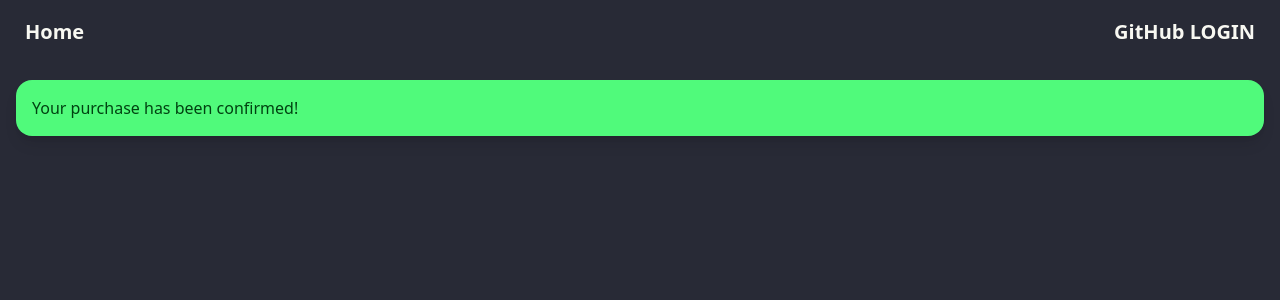
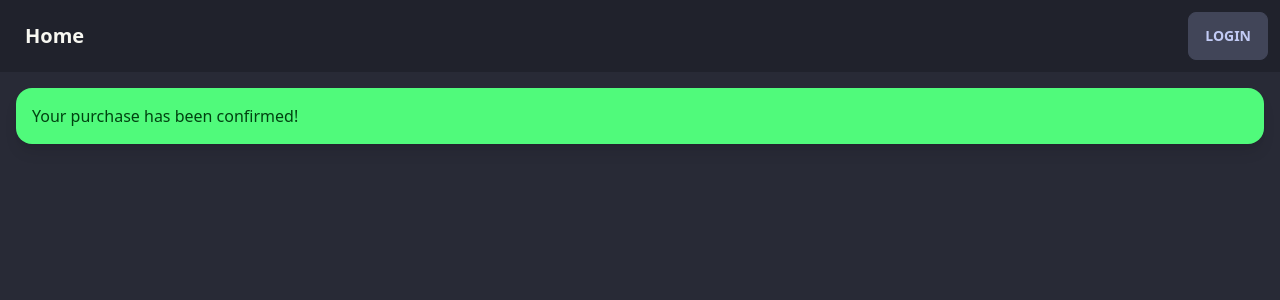
Before and after one commit to jsc-repo/fullstack_budget_api, a React (Vite) app in the folder frontend/: page /profile in a window 1280 px wide. Shown: the top 300 px of the page. Built offline with nearby package versions, Linux system fonts and the light colour scheme; no server answers.

Commit message:
added Login dropdown

```diff
--- a/frontend/src/App.jsx
+++ b/frontend/src/App.jsx
@@ -2,7 +2,7 @@ import { useQuery } from "@tanstack/react-query";
 import { useState, useEffect } from "react";
 import { Routes, Route, useLocation } from "react-router-dom";
 import GitHubLogin from "./components/auth/GitHubLogin";
-import GitHubLogout from "./components/auth/GitHubLogout";
+import Logout from "./components/auth/Logout";
 import ProtectedRoutes from "./components/auth/ProtectedRoutes";
 import ListCategory from "./components/categories/ListCategory";
 import ListExpenses from "./components/expenses/ListExpenses";
@@ -34,7 +34,7 @@ function App() {
           <Route index element={<Index />} />
           <Route path="/" element={<Index />} />
           <Route path="/github/login" element={<GitHubLogin />} />
-          <Route path="/github/logout" element={<GitHubLogout />} />
+          <Route path="/github/logout" element={<Logout />} />
           <Route path="categories" element={<ListCategory />} />
           <Route element={<ProtectedRoutes profile={profile} />}>
             <Route path="profile" element={<ProfileLayout />}>
--- a/frontend/src/components/Navbar.jsx
+++ b/frontend/src/components/Navbar.jsx
@@ -1,7 +1,7 @@
 import { useEffect } from "react";
 import { Link } from "react-router-dom";
 import useAuthStore from "../store/authStore";
-import GitHubLogout from "./auth/GitHubLogout";
+import Logout from "./auth/Logout";
 
 const Navbar = () => {
   const fetchProfile = useAuthStore((state) => state.fetchProfile);
@@ -13,7 +13,7 @@ const Navbar = () => {
   }, [token]);
   return (
     <>
-      <div className="navbar bg-base-100">
+      <div className="navbar bg-base-300">
         <div className="flex-1">
           <Link to="/" className="btn btn-ghost normal-case text-xl">
             Home
@@ -22,9 +22,11 @@ const Navbar = () => {
         <div className="flex-none gap-2">
           {profile ? (
             <>
-              <GitHubLogout />
               <div className="dropdown dropdown-end">
-                <label tabIndex={0} className="btn btn-ghost btn-circle avatar">
+                <label
+                  tabIndex={0}
+                  className="m-1 btn btn-ghost btn-circle avatar"
+                >
                   <div className="w-10 rounded-full">
                     <img src={profile.avatar_url} />
                   </div>
@@ -44,16 +46,29 @@ const Navbar = () => {
                   <li>
                     <Link to="/projects">Projects</Link>
                   </li>
+                  <li>
+                    <Logout />
+                  </li>
                 </ul>
               </div>
             </>
           ) : (
-            <a
-              href="http://127.0.0.1:8000/auth/github/login/"
-              className="btn btn-ghost normal-case text-xl"
-            >
-              GitHub LOGIN
-            </a>
+            <div className="dropdown dropdown-end">
+              <label tabIndex={0} className="btn m-1">
+                Login
+              </label>
+              <ul
+                tabIndex={0}
+                className="dropdown-content menu p-2 shadow bg-gray-600 rounded-box w-52"
+              >
+                <li>
+                  <a href="http://127.0.0.1:8000/auth/github/login/">GitHub</a>
+                </li>
+                <li>
+                  <a>Google 2</a>
+                </li>
+              </ul>
+            </div>
           )}
         </div>
       </div>
--- a/frontend/src/components/auth/GitHubLogout.jsx
+++ b/frontend/src/components/auth/Logout.jsx
@@ -1,7 +1,7 @@
 import { useNavigate } from "react-router-dom";
 import useAuthStore from "../../store/authStore";
 
-const GitHubLogout = () => {
+const Logout = () => {
   const removeToken = useAuthStore((state) => state.removeToken);
   const removeUser = useAuthStore((state) => state.removeUser);
   const navigate = useNavigate();
@@ -26,11 +26,11 @@ const GitHubLogout = () => {
   };
   return (
     <form onSubmit={handleSubmitLogout}>
-      <button className="btn btn-ghost normal-case text-xl" type="submit">
+      <button className="normal-case text-xl font-medium" type="submit">
         LOGOUT
       </button>
     </form>
   );
 };
 
-export default GitHubLogout;
+export default Logout;
--- a/frontend/src/components/profile/EditProfile.jsx
+++ b/frontend/src/components/profile/EditProfile.jsx
@@ -30,7 +30,6 @@ const EditProfile = ({ profile }) => {
   });
 
   const onSubmit = (data) => {
-    console.log("edit profile", data);
     const requestBody = {
       birth_date: data.birth_date,
       email: data.email,
```
